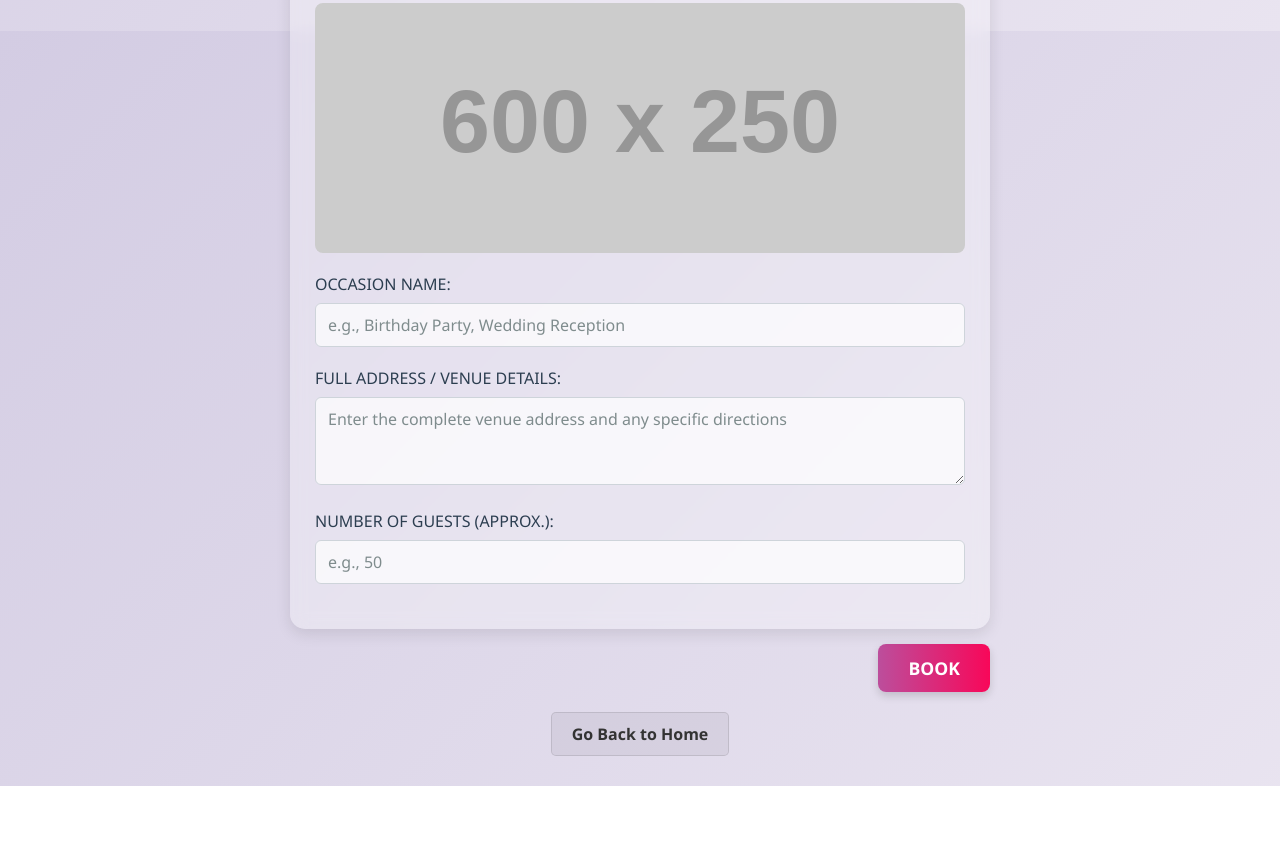
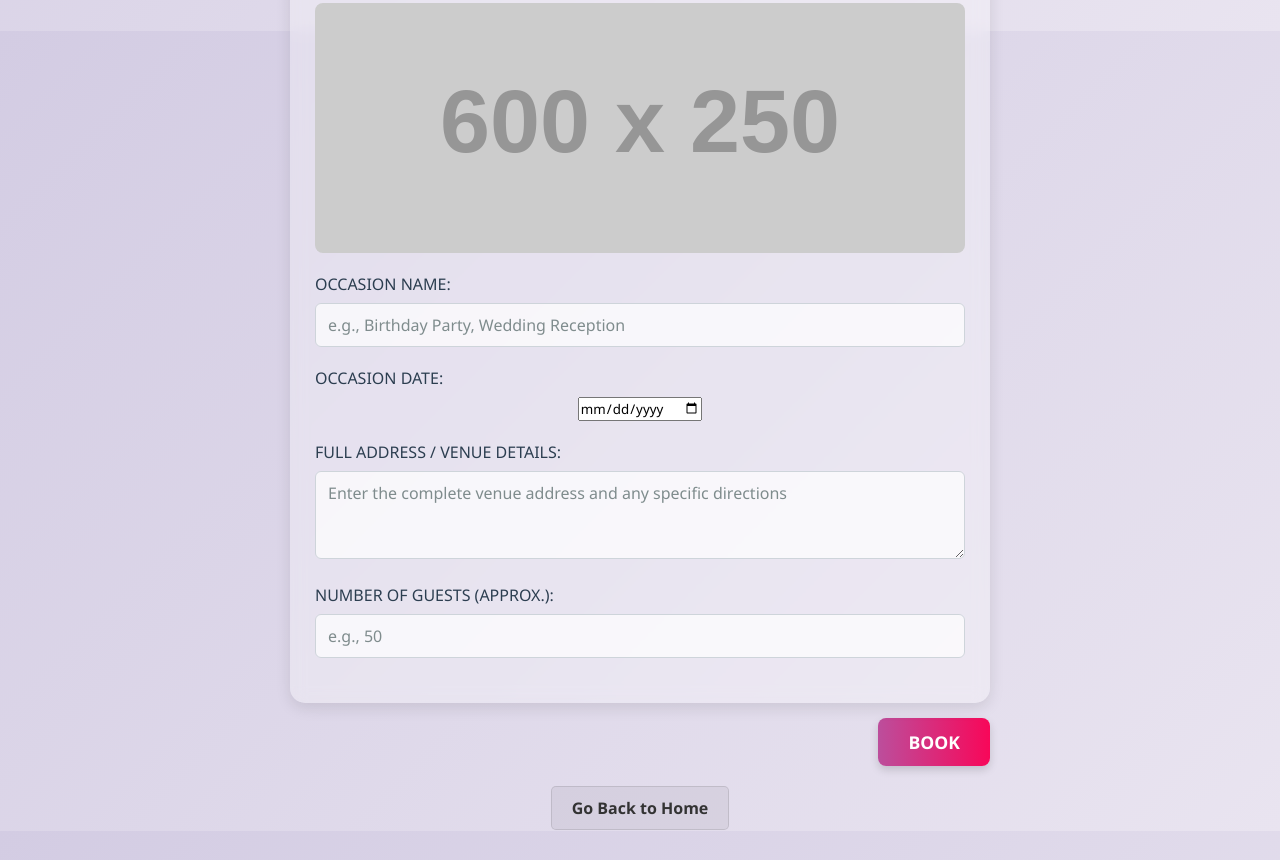
Before and after one commit to NEW-ELLORA/NEW-ELLORA, a website: page booking.html in a window 1280 px wide. Shown: the part 769-1629 px from the top of the page. Before the commit the page ends 1555 px from the top, so only its background shows below. Drawn offline with Linux system fonts and the light colour scheme; placeholder pictures from the web are drawn by us; a web font is replaced by a local one.

Commit message:
Update booking.html

```diff
--- a/booking.html
+++ b/booking.html
@@ -225,6 +225,10 @@
         <label for="occasionName">OCCASION NAME:</label>
         <input type="text" id="occasionName" name="occasionName" placeholder="e.g., Birthday Party, Wedding Reception" required>
       </div>
+       <div class="form-group">
+        <label for="occasionDate">OCCASION DATE:</label>
+        <input type="date" id="occasionDate" name="occasionDate" required>
+      </div>
       <div class="form-group">
         <label for="occasionAddress">FULL ADDRESS / VENUE DETAILS:</label>
         <textarea id="occasionAddress" name="occasionAddress" rows="3" placeholder="Enter the complete venue address and any specific directions" required></textarea>
```
